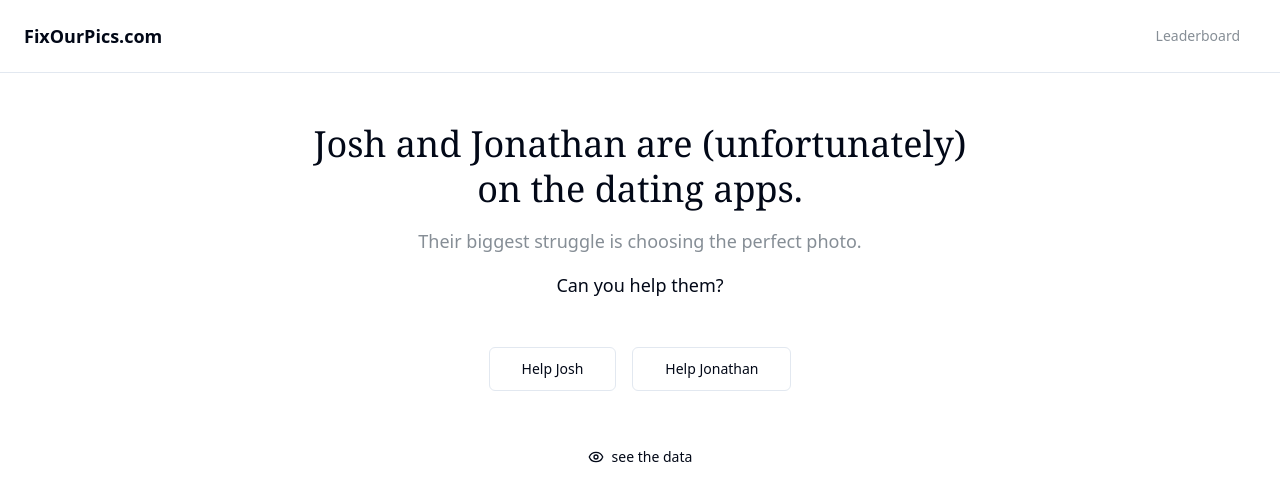
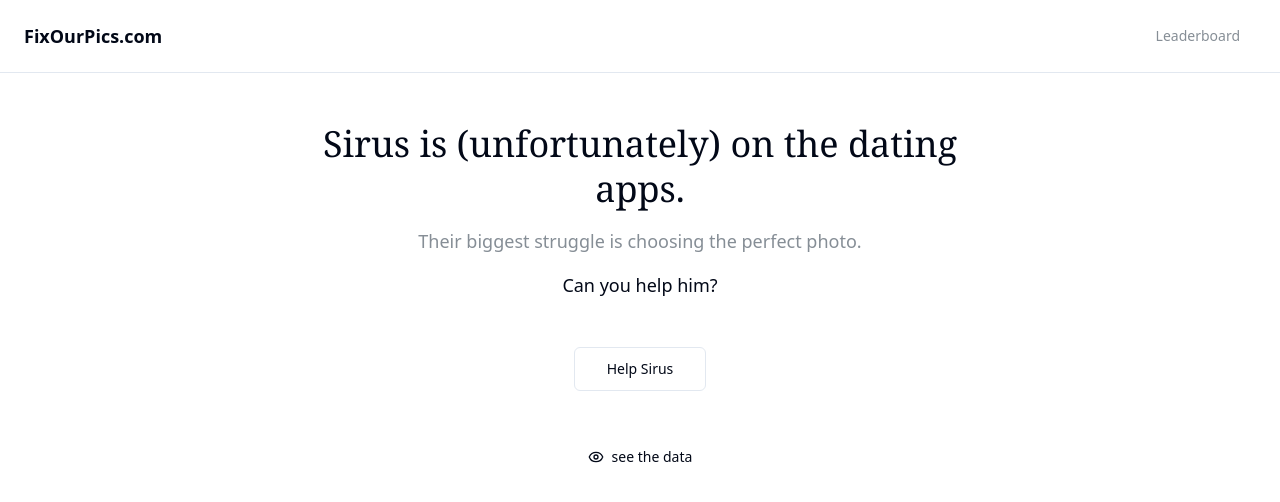
Before and after one commit to sirusbaladi/image-duel-finder, a React (Vite) app: page / in a window 1280 px wide. Shown: the top 502 px of the page. Built offline with nearby package versions, Linux system fonts and the light colour scheme.

Commit message:
Visual edit in Lovable
Edited UI in Lovable

```diff
--- a/src/pages/Index.tsx
+++ b/src/pages/Index.tsx
@@ -1,116 +1,62 @@
-
 import { useState, useEffect } from "react";
 import { ImageComparison } from "@/components/ImageComparison";
 import { Stats } from "@/components/Stats";
-import {
-  ImageRating,
-  getInitialRatings,
-  selectPairForComparison,
-  updateRatings,
-} from "@/utils/elo";
+import { ImageRating, getInitialRatings, selectPairForComparison, updateRatings } from "@/utils/elo";
 import { Button } from "@/components/ui/button";
 import { Eye } from "lucide-react";
 
 // Example images (replace with your actual images)
-const sampleImages = [
-  "https://picsum.photos/800/600?random=1",
-  "https://picsum.photos/800/600?random=2",
-  "https://picsum.photos/800/600?random=3",
-  "https://picsum.photos/800/600?random=4",
-  "https://picsum.photos/800/600?random=5",
-  // Add more images here
+const sampleImages = ["https://picsum.photos/800/600?random=1", "https://picsum.photos/800/600?random=2", "https://picsum.photos/800/600?random=3", "https://picsum.photos/800/600?random=4", "https://picsum.photos/800/600?random=5"
+// Add more images here
 ];
-
 const Index = () => {
-  const [ratings, setRatings] = useState<ImageRating[]>(() =>
-    getInitialRatings(sampleImages)
-  );
-  const [currentPair, setCurrentPair] = useState<[ImageRating, ImageRating]>([
-    ratings[0],
-    ratings[1],
-  ]);
+  const [ratings, setRatings] = useState<ImageRating[]>(() => getInitialRatings(sampleImages));
+  const [currentPair, setCurrentPair] = useState<[ImageRating, ImageRating]>([ratings[0], ratings[1]]);
   const [totalComparisons, setTotalComparisons] = useState(0);
   const [showStats, setShowStats] = useState(false);
-
   useEffect(() => {
     const pair = selectPairForComparison(ratings, totalComparisons);
     setCurrentPair(pair);
   }, [totalComparisons]);
-
   const handleSelection = (winner: ImageRating, loser: ImageRating) => {
     const [updatedWinner, updatedLoser] = updateRatings(winner, loser);
-
-    setRatings((prevRatings) =>
-      prevRatings.map((rating) => {
-        if (rating.id === winner.id) return updatedWinner;
-        if (rating.id === loser.id) return updatedLoser;
-        return rating;
-      })
-    );
-
-    setTotalComparisons((prev) => prev + 1);
+    setRatings(prevRatings => prevRatings.map(rating => {
+      if (rating.id === winner.id) return updatedWinner;
+      if (rating.id === loser.id) return updatedLoser;
+      return rating;
+    }));
+    setTotalComparisons(prev => prev + 1);
   };
-
-  return (
-    <div className="min-h-screen bg-background flex flex-col">
+  return <div className="min-h-screen bg-background flex flex-col">
       {/* Header */}
       <header className="py-4 px-6 flex justify-between items-center border-b">
         <span className="font-semibold text-lg">FixOurPics.com</span>
-        <Button
-          variant="ghost"
-          className="text-muted-foreground hover:text-foreground"
-          onClick={() => setShowStats((prev) => !prev)}
-        >
+        <Button variant="ghost" className="text-muted-foreground hover:text-foreground" onClick={() => setShowStats(prev => !prev)}>
           {showStats ? "Back to voting" : "Leaderboard"}
         </Button>
       </header>
 
       <main className="flex-1 container max-w-5xl mx-auto py-12 px-4">
-        {!showStats ? (
-          <div className="space-y-12">
+        {!showStats ? <div className="space-y-12">
             <div className="text-center space-y-4">
-              <h1 className="text-4xl font-serif max-w-2xl mx-auto leading-tight">
-                Josh and Jonathan are (unfortunately) on the dating apps.
-              </h1>
+              <h1 className="text-4xl font-serif max-w-2xl mx-auto leading-tight">Sirus is (unfortunately) on the dating apps.</h1>
               <p className="text-lg text-muted-foreground">
                 Their biggest struggle is choosing the perfect photo.
               </p>
-              <p className="text-lg">Can you help them?</p>
+              <p className="text-lg">Can you help him?</p>
             </div>
 
             <div className="flex justify-center gap-4">
-              <Button
-                variant="outline"
-                size="lg"
-                onClick={() => console.log("Help Josh")}
-              >
-                Help Josh
-              </Button>
-              <Button
-                variant="outline"
-                size="lg"
-                onClick={() => console.log("Help Jonathan")}
-              >
-                Help Jonathan
-              </Button>
+              <Button variant="outline" size="lg" onClick={() => console.log("Help Josh")}>Help Sirus</Button>
+
             </div>
 
-            <Button
-              variant="ghost"
-              size="sm"
-              className="mx-auto flex items-center gap-2"
-              onClick={() => setShowStats(true)}
-            >
+            <Button variant="ghost" size="sm" className="mx-auto flex items-center gap-2" onClick={() => setShowStats(true)}>
               <Eye size={16} />
               see the data
             </Button>
-          </div>
-        ) : (
-          <Stats ratings={ratings} totalComparisons={totalComparisons} />
-        )}
+          </div> : <Stats ratings={ratings} totalComparisons={totalComparisons} />}
       </main>
-    </div>
-  );
+    </div>;
 };
-
 export default Index;
```
